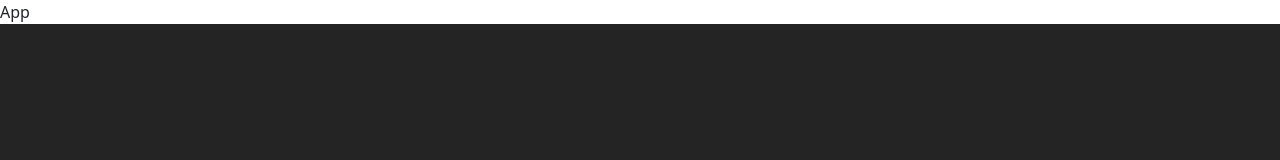
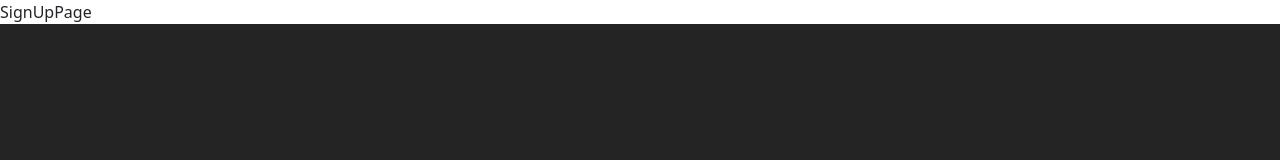
Before and after one commit to emmanuel-perez/Personas-Fisicas-App, a React (Vite) app: page /resume in a window 1280 px wide. Shown: the top 160 px of the page. Built offline with nearby package versions, Linux system fonts and the light colour scheme.

Commit message:
build: :arrow_up: Add react-router-dom and created initial project files
Installed react-dom and react-router-dom, created AppRouter file and Login and SignUp pages

```diff
--- a/package.json
+++ b/package.json
@@ -11,7 +11,8 @@
   },
   "dependencies": {
     "react": "^18.3.1",
-    "react-dom": "^18.3.1"
+    "react-dom": "^18.3.1",
+    "react-router-dom": "^6.25.1"
   },
   "devDependencies": {
     "@types/react": "^18.3.3",
--- a/src/App.tsx
+++ b/src/App.tsx
@@ -1,6 +1,10 @@
+
+import { AppRouter } from "./routes/AppRouter"
 
 export const App = () => {
   return (
-    <div>App</div>
+    <div>
+      <AppRouter/>
+    </div>
   )
 }
--- /dev/null
+++ b/src/pages/LoginPage.tsx
@@ -0,0 +1,6 @@
+
+export const LoginPage = () => {
+  return (
+    <div>LoginPage</div>
+  )
+}
--- /dev/null
+++ b/src/pages/SignUpPage.tsx
@@ -0,0 +1,6 @@
+
+export const SignUpPage = () => {
+  return (
+    <div>SignUpPage</div>
+  )
+}
--- /dev/null
+++ b/src/pages/index.ts
@@ -0,0 +1,2 @@
+export * from './SignUpPage';
+export * from './LoginPage';
--- /dev/null
+++ b/src/routes/AppRouter.tsx
@@ -0,0 +1,17 @@
+import { BrowserRouter, Route, Routes } from "react-router-dom";
+
+// import { Navbar } from "../components";
+import { LoginPage } from "../pages";
+import { SignUpPage } from "../pages";
+
+export const AppRouter = () => {
+    return (
+        <BrowserRouter>
+            {/* <Navbar /> */}
+            <Routes location={location} key={location.pathname}>
+                <Route path='/' element={<LoginPage />} />
+                <Route path='/resume' element={<SignUpPage />} />
+            </Routes>
+        </BrowserRouter>
+    )
+}
```
Also changed, not shown: 1 other file (tests, documents, lock files or other folders).
